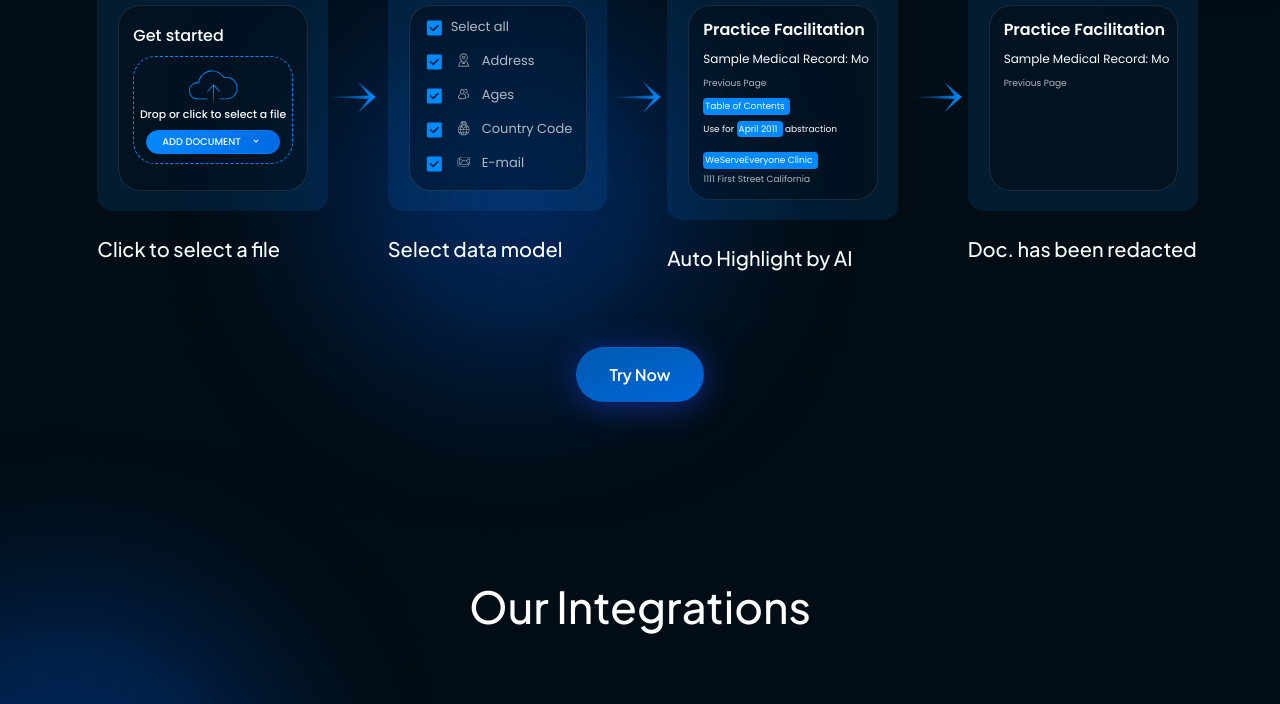
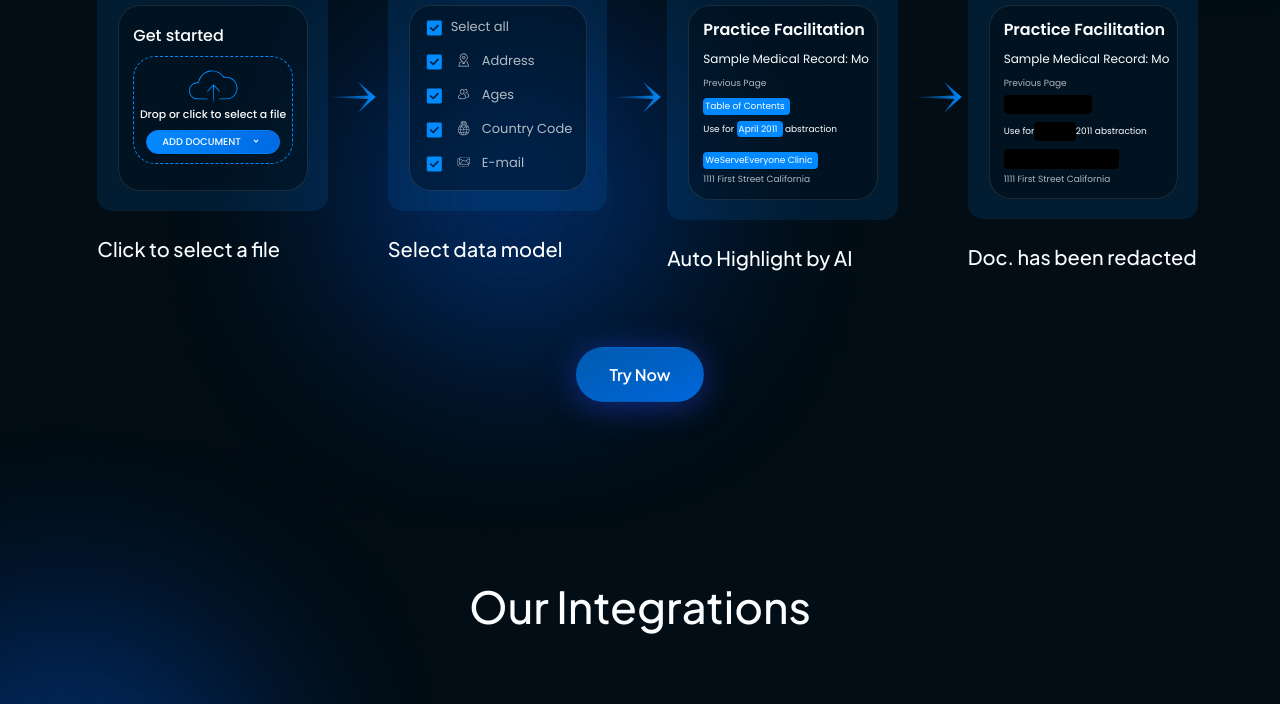
Before and after one commit to Shiv-Muwal/iDox-Ai, a plain HTML site: page index.html in a window 1280 px wide. Shown: the part 3971-4675 px from the top of the page. Drawn offline with nearby package versions, Linux system fonts and the light colour scheme; files whose address does not match are found by name.

Commit message:
change mistakes

```diff
--- a/assets/css/root.css
+++ b/assets/css/root.css
@@ -14,6 +14,7 @@
     --fs-5xl: 40px;
 
 --bg-black:#020D15;
+--bg-black2:#000000;
 --color-black2:#FBFDFF33;
     --color-white:#FBFDFF;
     --color-white1:#FFFFFF;
--- a/assets/css/style.css
+++ b/assets/css/style.css
@@ -133,10 +133,6 @@
     padding-bottom: 45px;
 }
 
-
-
-
-
 .mt_10 {
     margin-top: 10px;
 }
@@ -165,8 +161,6 @@
     padding-top: 13.71px;
 }
 
-
-
 .pb_13 {
     padding-bottom: 13px;
 }
@@ -186,7 +180,6 @@
 .pb_87 {
     padding-bottom: 87px;
 }
-
 
 .py_14 {
     padding-top: 14px;
@@ -585,6 +578,24 @@
     right: 23%;
     top: 37%;
 }
+.black_box1{
+    background: var(--bg-black2);
+    width: 88.34px;
+    height: 19.4px;
+    border-radius: 4px;
+}
+.black_box2{
+    background: var(--bg-black2);
+    width: 41.34px;
+    height: 19.4px;
+    border-radius: 4px;
+}
+.black_box3{
+    background: var(--bg-black2);
+    width: 115px;
+    height: 19.4px;
+    border-radius: 4px;
+}
 
 .menuicon {
     width: 40px;
--- a/index.html
+++ b/index.html
@@ -608,6 +608,13 @@
                                 <p class="mb-0 fs_12 color_white ff_poppins lh_18 text-center text-nowrap pt-2">Sample
                                     Medical Record: Mo</p>
                                 <p class="mb-0 fs_9 color_white fw_400 ff_poppins lh_13 op_70 pt-2">Previous Page</p>
+                                <div class="black_box1 mt-1"></div>
+                                <div class="d-flex ff_poppins fw_400 lh_13 fs_9 color_white align-items-center mt-2">
+                                    Use for <span class="black_box2"></span> 2011 abstraction
+                                </div>
+                                <div class="black_box3 mt-2"></div>
+                                <p class="mb-0 color_white fs_9 lh_13 fw_400 ff_poppins op_70 pt-1">1111 First Street
+                                    California</p>
                             </div>
                         </div>
                         <h4 class="mb-0 color_white fs_2xl lh_27 ff_jakarta fw_500 pt-4">Doc. has been redacted</h4>
```
